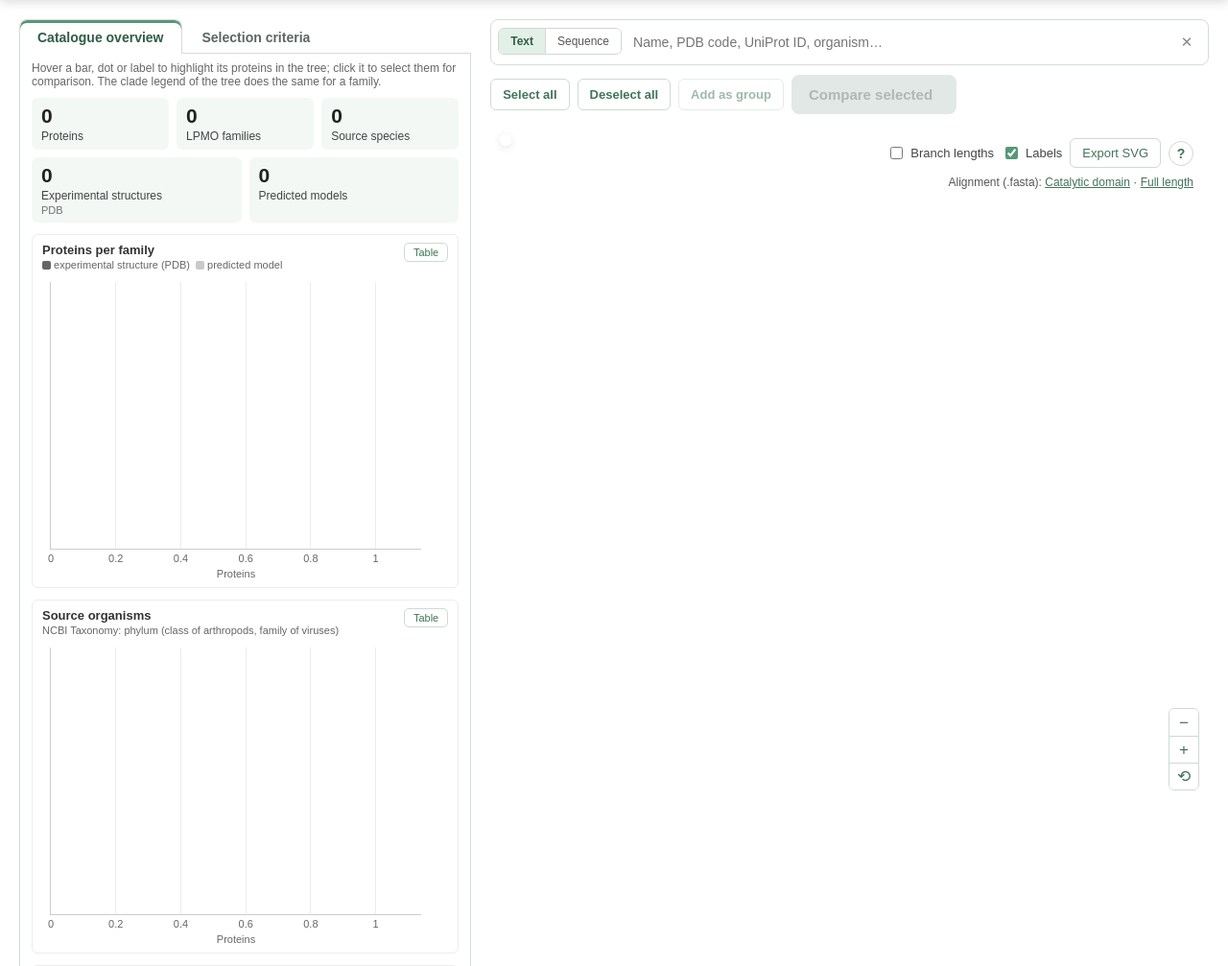
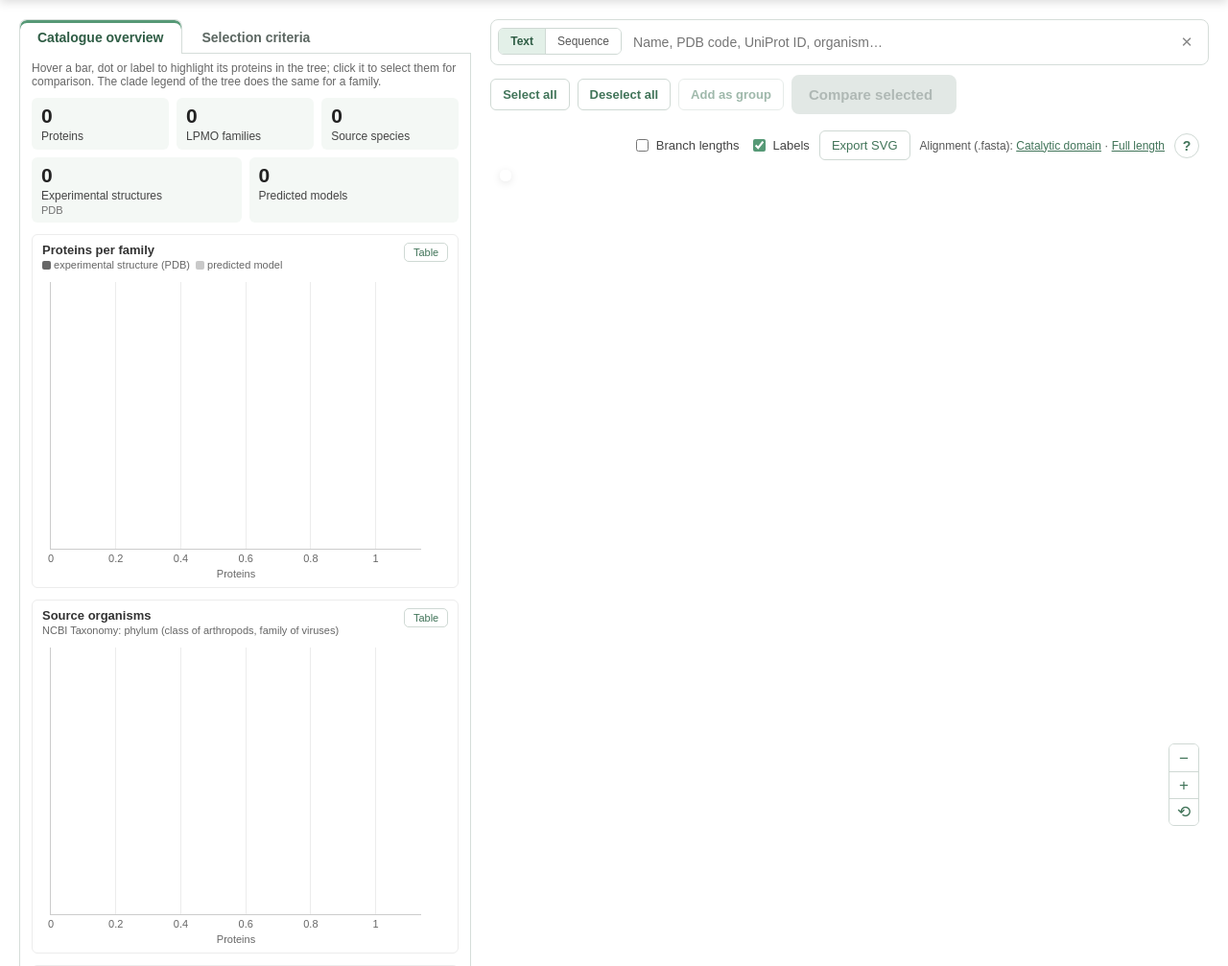
Before and after one commit to TUNNELING-GROUP/LPMOcat, a Django app: page /catalogue/ in a window 1280 px wide. Shown: the part 118-1125 px from the top of the page at 96% size. Run offline with Django 5.2, Linux system fonts and the light colour scheme; data that the repository does not hold is empty; some libraries are stand-ins or nearby versions.

Commit message:
Browse page: tree controls in a row above the tree on narrow windows

```diff
--- a/lpmocat_web/catalogue/static/css/main_page.css
+++ b/lpmocat_web/catalogue/static/css/main_page.css
@@ -1723,6 +1723,46 @@ h2 {
 
 .tree-alignment-download a {
     color: #417459;
+}
+
+/* A narrow tree window: below ~1100 px the controls' block (~352 x 61 px, top right) reaches
+   the circle (drawn at most ~672 px wide) and covered the labels at its top; there they leave
+   the tree and make a row above it (the legend is inside #phyloTree, so it moves down with the
+   tree). Wider windows keep them in the free corner */
+.tree-frame {
+    container-type: inline-size;
+}
+
+@container (max-width: 1150px) {
+    .tree-controls {
+        position: static;
+        max-width: none;
+        justify-content: flex-end;
+        gap: 4px 10px;
+        padding: 6px 10px 0;
+        background: none;
+    }
+
+    .tree-alignment-download {
+        order: 0;
+        flex-basis: auto;
+        white-space: nowrap;
+    }
+}
+
+/* the short label only where the long one would push the row onto a second line */
+.tree-alignment-label-short {
+    display: none;
+}
+
+@container (max-width: 700px) {
+    .tree-alignment-label {
+        display: none;
+    }
+
+    .tree-alignment-label-short {
+        display: inline;
+    }
 }
 
 #phyloTree::before {
--- a/lpmocat_web/catalogue/templates/catalogue/index.html
+++ b/lpmocat_web/catalogue/templates/catalogue/index.html
@@ -202,7 +202,7 @@
                             <label class="tree-option" title="Show or hide the protein names around the tree"><input type="checkbox" id="toggle-tree-labels" checked> Labels</label>
                             <button type="button" id="export-svg" class="tree-export-btn" title="Download the tree as an SVG image">Export SVG</button>
                             <div class="tree-alignment-download" title="Download the structural alignment of all catalogue proteins as FASTA">
-                                Alignment (.fasta):
+                                <span class="tree-alignment-label">Alignment (.fasta):</span><span class="tree-alignment-label-short">FASTA:</span>
                                 <a href="{% url 'download_alignment' %}?view=catalytic" download>Catalytic domain</a> &middot;
                                 <a href="{% url 'download_alignment' %}?view=full" download>Full length</a>
                             </div>
```
